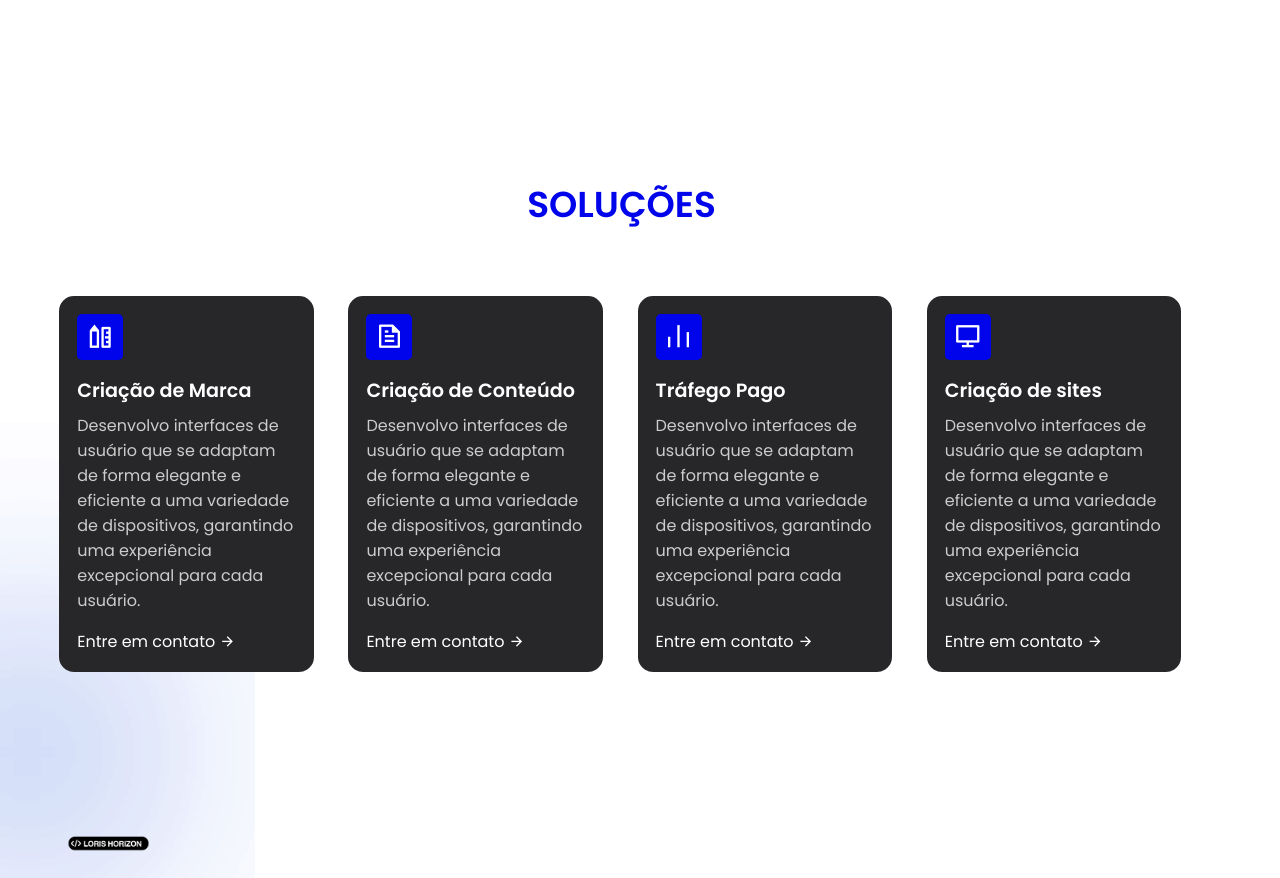
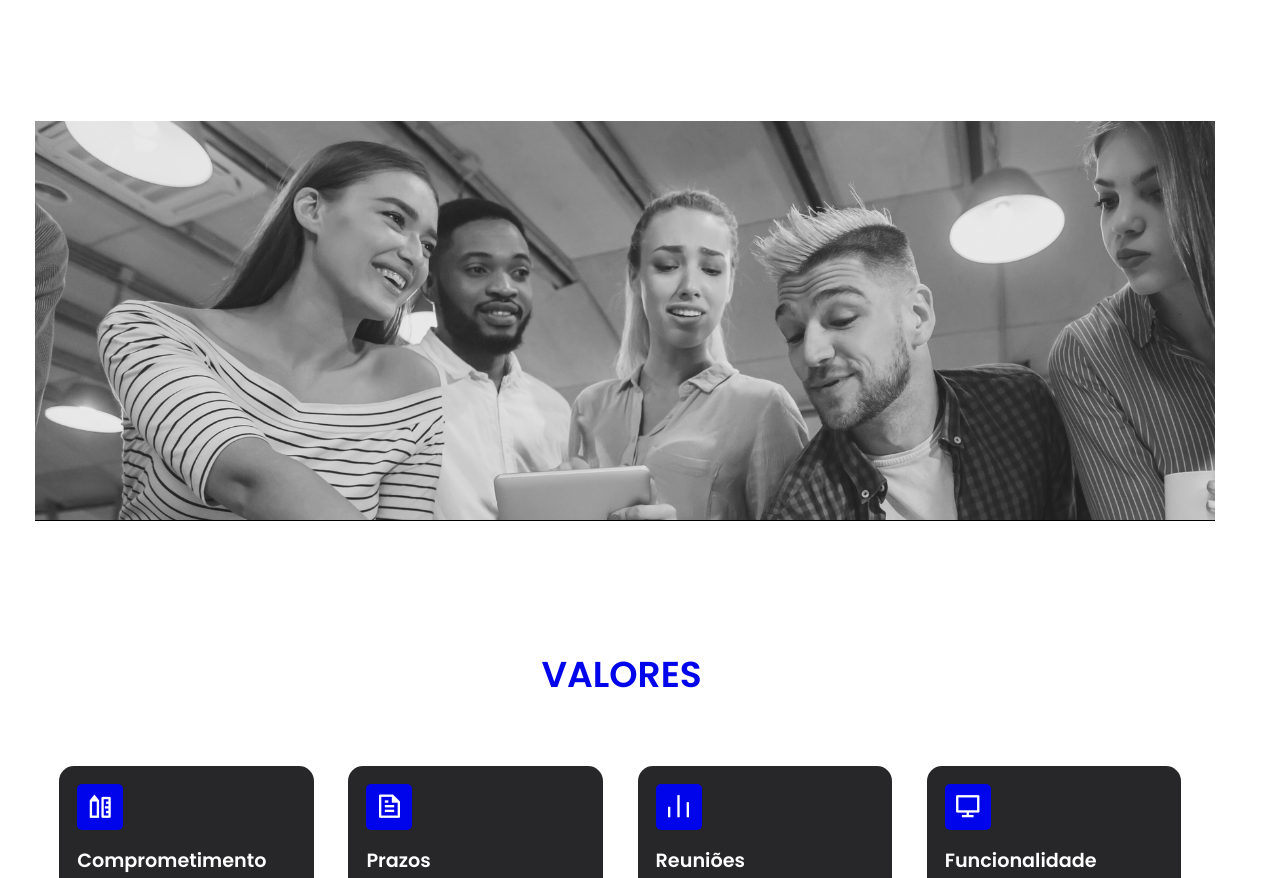
Before and after one commit to gxbrielaramalho/lorishorizon, a plain HTML site: page sobre.html in a window 1280 px wide. Shown: the part 600-1478 px from the top of the page. Drawn offline with nearby package versions, Linux system fonts and the light colour scheme.

Commit message:
ajustes para continuação..

```diff
--- a/sobre.html
+++ b/sobre.html
@@ -41,45 +41,44 @@
         </div>
     </header>
 
+    <div class="banner">
+</div>
+
     <section id="Soluções" class="container">
-        <h2 class="header">SOLUÇÕES</h2>
+        <h2 class="header">VALORES</h2>
         <div class="features">
             <div class="card">
                 <span><i class="ri-pencil-ruler-line"></i></span>
-                <h4>Criação de Marca</h4>
+                <h4>Comprometimento</h4>
                 <p>
-                    Desenvolvo interfaces de usuário que se adaptam de forma elegante e eficiente a uma variedade de
-                    dispositivos, garantindo uma experiência excepcional para cada usuário.
+                    Lorem ipsum dolor, sit amet consectetur adipisicing elit. Facere id vitae magnam eligendi minus ratione repellat. Hic illum corporis, quibusdam, sunt nobis beatae culpa ab illo facere est quod dolorum!
                 </p>
-                <a href="#">Entre em contato <i class="ri-arrow-right-line"></i></a>
+
             </div>
             <div class="card">
                 <span><i class="ri-file-text-line"></i></span>
-                <h4>Criação de Conteúdo</h4>
+                <h4>Prazos</h4>
                 <p>
-                    Desenvolvo interfaces de usuário que se adaptam de forma elegante e eficiente a uma variedade de
-                    dispositivos, garantindo uma experiência excepcional para cada usuário.
+                    Lorem ipsum dolor sit, amet consectetur adipisicing elit. Ex, doloribus sed similique expedita fugiat consectetur velit excepturi minima ut debitis, dignissimos ipsum illum est reprehenderit repudiandae natus, assumenda esse fugit.
                 </p>
-                <a href="#">Entre em contato <i class="ri-arrow-right-line"></i></a>
+
             </div>
 
             <div class="card">
                 <span><i class="ri-bar-chart-line"></i></span>
-                <h4>Tráfego Pago</h4>
+                <h4>Reuniões</h4>
                 <p>
-                    Desenvolvo interfaces de usuário que se adaptam de forma elegante e eficiente a uma variedade de
-                    dispositivos, garantindo uma experiência excepcional para cada usuário.
+                    Lorem ipsum dolor sit amet consectetur adipisicing elit. Voluptas distinctio obcaecati ipsa nam optio consequatur illo non architecto sit, dolore id pariatur! Explicabo, cum suscipit? Voluptas porro repellat itaque est?
                 </p>
-                <a href="#">Entre em contato <i class="ri-arrow-right-line"></i></a>
+
             </div>
             <div class="card">
                 <span><i class="ri-computer-line"></i></span>
-                <h4>Criação de sites</h4>
+                <h4>Funcionalidade</h4>
                 <p>
-                    Desenvolvo interfaces de usuário que se adaptam de forma elegante e eficiente a uma variedade de
-                    dispositivos, garantindo uma experiência excepcional para cada usuário.
+                    Lorem ipsum dolor sit amet consectetur adipisicing elit. Sed quam eaque excepturi corporis nobis autem eligendi molestias labore obcaecati, est impedit ad corrupti error blanditiis vitae reiciendis hic consequatur ratione!
                 </p>
-                <a href="#">Entre em contato <i class="ri-arrow-right-line"></i></a>
+
             </div>
         </div>
     </section>
--- a/style.css
+++ b/style.css
@@ -478,3 +478,12 @@ text-align: justify;
     text-align: justify;
 
 }
+
+.banner {
+    border-bottom: 1px solid black;
+    width: 1180px;
+    height: 400px;
+    margin: 35px;
+
+    background-image: url(img/banner.png);
+}
```
